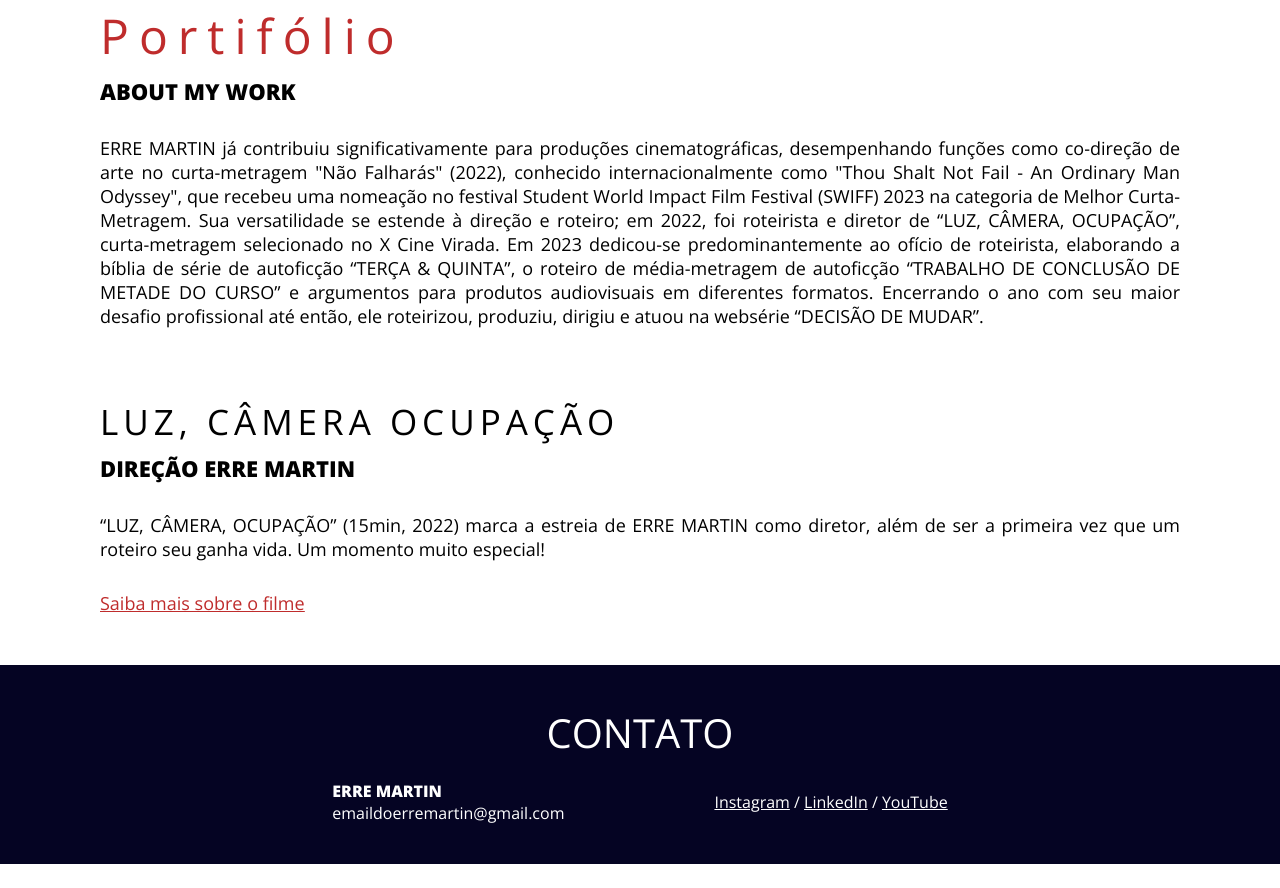
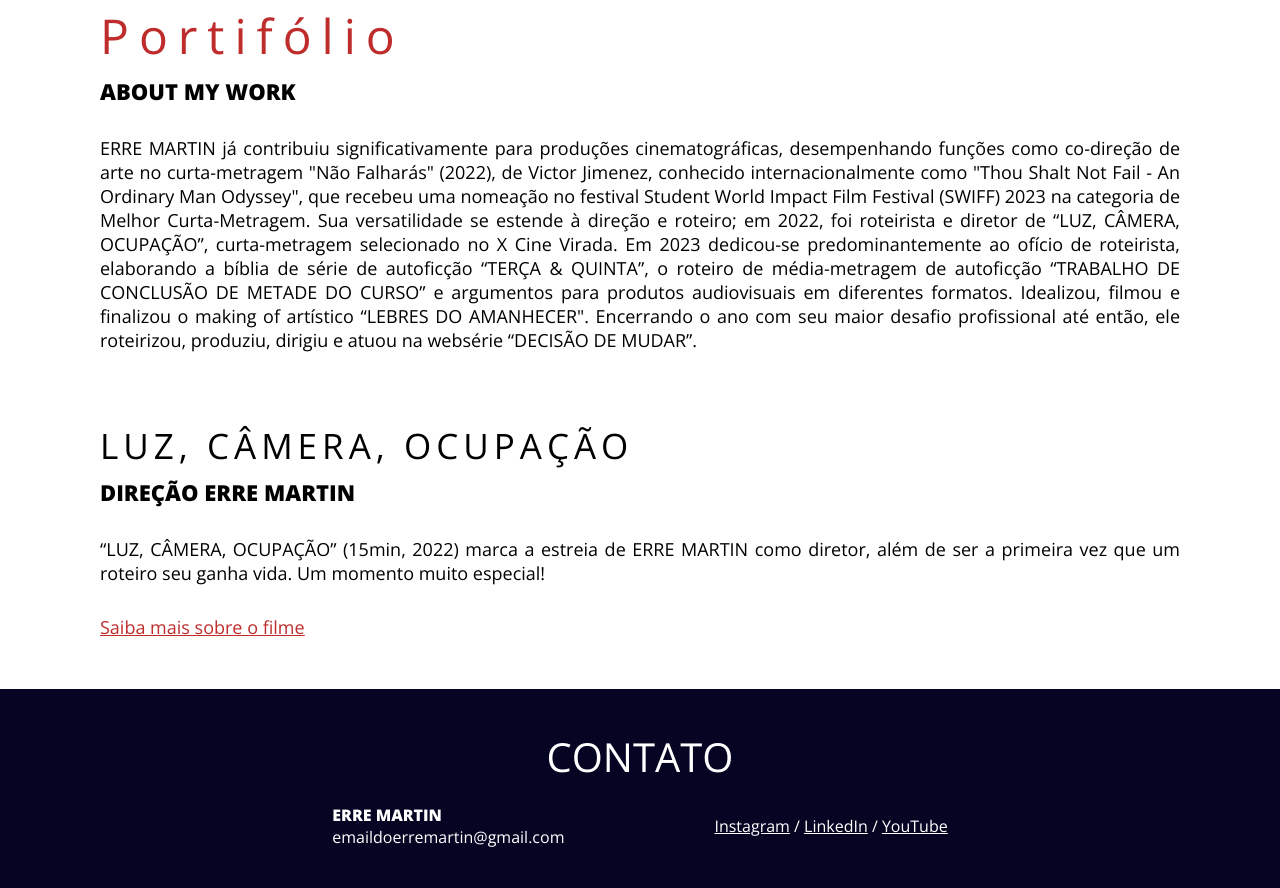
Before and after one commit to Perpetva/site-erre-martin, a plain HTML site: page sobremim.html in a window 1280 px wide. Shown: the part 1074-1962 px from the top of the page. Before the commit the page ends 1938 px from the top, so only its background shows below. Drawn offline with nearby package versions, Linux system fonts and the light colour scheme.

Commit message:
consideracoes erre martin II

```diff
--- a/sobremim.html
+++ b/sobremim.html
@@ -52,13 +52,13 @@
             </div>
         </div>
         <div class="meio_texto">
-            ERRE MARTIN já contribuiu significativamente para produções cinematográficas, desempenhando funções como co-direção de arte no curta-metragem "Não Falharás" (2022), conhecido internacionalmente como "Thou Shalt Not Fail - An Ordinary Man Odyssey", que recebeu uma nomeação no festival Student World Impact Film Festival (SWIFF) 2023 na categoria de Melhor Curta-Metragem. Sua versatilidade se estende à direção e roteiro; em 2022, foi roteirista e diretor de “LUZ, CÂMERA, OCUPAÇÃO”, curta-metragem selecionado no X Cine Virada. Em 2023 dedicou-se predominantemente ao ofício de roteirista, elaborando a bíblia de série de autoficção “TERÇA & QUINTA”, o roteiro de média-metragem de autoficção “TRABALHO DE CONCLUSÃO DE METADE DO CURSO” e argumentos para produtos audiovisuais em diferentes formatos. Encerrando o ano com seu maior desafio profissional até então, ele roteirizou, produziu, dirigiu e atuou na websérie “DECISÃO DE MUDAR”.
+            ERRE MARTIN já contribuiu significativamente para produções cinematográficas, desempenhando funções como co-direção de arte no curta-metragem "Não Falharás" (2022), de Victor Jimenez, conhecido internacionalmente como "Thou Shalt Not Fail - An Ordinary Man Odyssey", que recebeu uma nomeação no festival Student World Impact Film Festival (SWIFF) 2023 na categoria de Melhor Curta-Metragem. Sua versatilidade se estende à direção e roteiro; em 2022, foi roteirista e diretor de “LUZ, CÂMERA, OCUPAÇÃO”, curta-metragem selecionado no X Cine Virada. Em 2023 dedicou-se predominantemente ao ofício de roteirista, elaborando a bíblia de série de autoficção “TERÇA & QUINTA”, o roteiro de média-metragem de autoficção “TRABALHO DE CONCLUSÃO DE METADE DO CURSO” e argumentos para produtos audiovisuais em diferentes formatos. Idealizou, filmou e finalizou o making of artístico “LEBRES DO AMANHECER". Encerrando o ano com seu maior desafio profissional até então, ele roteirizou, produziu, dirigiu e atuou na websérie “DECISÃO DE MUDAR”.
         </div>
     </div>
     <div class="meio1">
         <div class="meio_titulo">
             <div class="meio_titulo_menu">
-               <div class="luz_camera">LUZ, CÂMERA OCUPAÇÃO </div>
+               <div class="luz_camera">LUZ, CÂMERA, OCUPAÇÃO </div>
             </div>
             <div class="meio_titulo_submenu">
                 DIREÇÃO ERRE MARTIN
```
